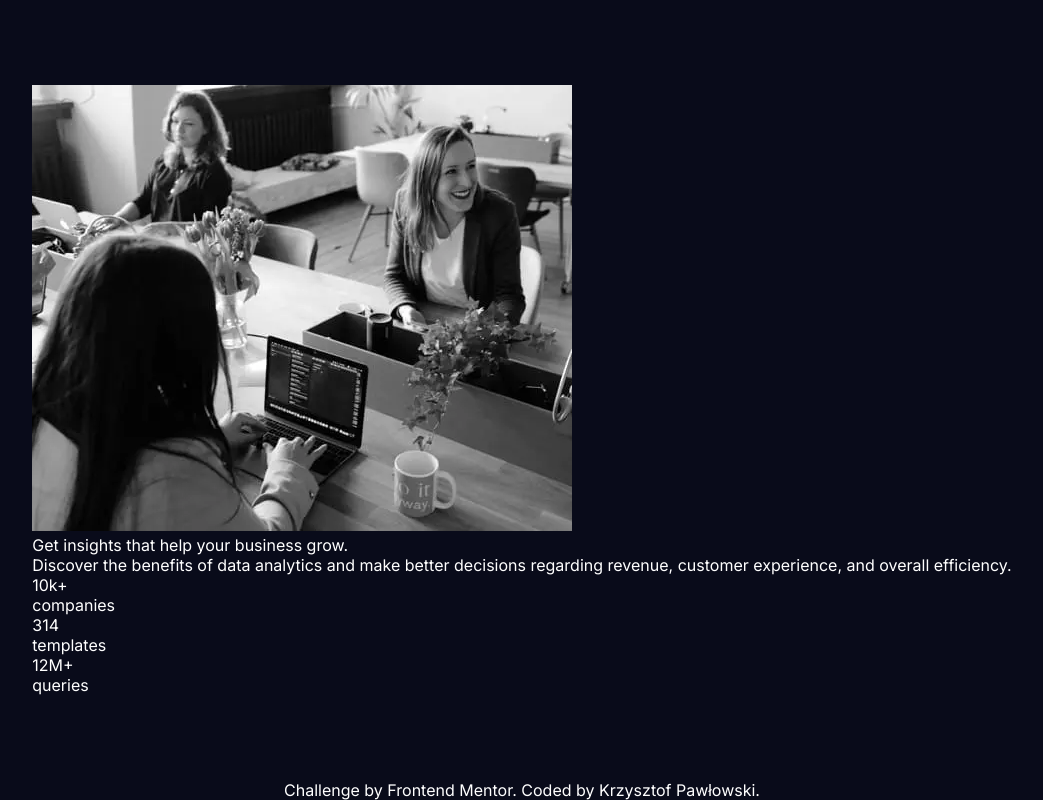
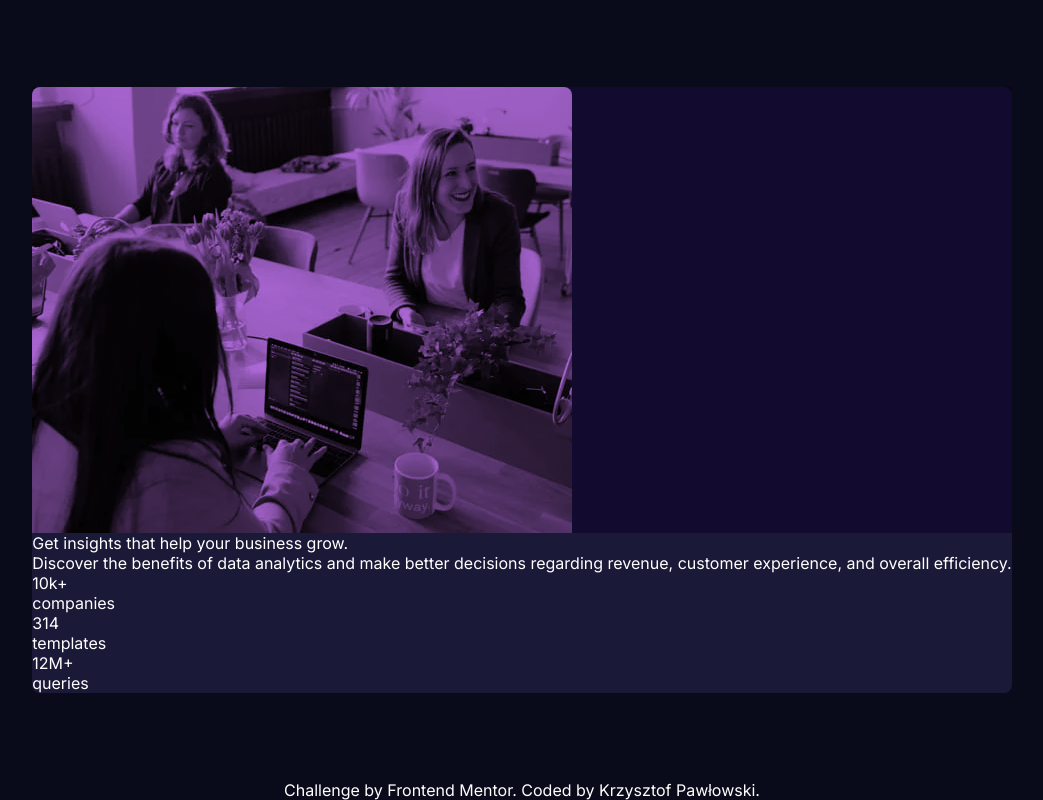
Before and after one commit to KP1976/stats-preview-card, a plain HTML site: page index.html in a window 1280 px wide. Shown: the whole page, without its empty margins (118-1161 px from the left). Drawn offline with Linux system fonts and the light colour scheme.

Commit message:
Add styles to the image.

```diff
--- a/index.html
+++ b/index.html
@@ -22,8 +22,8 @@
   <body>
     <main>
       <article class="card">
-        <div class="card__image-overlay">
-          <picture class="card__image-container">
+        <div class="card__image-container">
+          <picture>
             <source
               media="(max-width: 735px)"
               srcset="./assets/images/image-header-mobile.webp"
@@ -33,12 +33,14 @@
               srcset="./assets/images/image-header-desktop.webp"
             />
             <img
-              src="./assets/images/image-header-mobile.jpg"
-              alt="image-header-desktop"
+              src="./assets/images/image-header-desktop.jpg"
+              alt="image-header"
               class="card__image"
             />
           </picture>
+          <div class="card__image-overlay"></div>
         </div>
+
         <div class="card__content">
           <header class="card__header">
             <h1>Get <span>insights</span> that help your business grow.</h1>
--- /dev/null
+++ b/scss/components/_card.scss
@@ -0,0 +1,27 @@
+.card {
+  background-color: $dark-saturated-blue;
+  border-radius: $border-radius-8;
+
+  &__image-container {
+    position: relative;
+  }
+
+  &__image {
+    border-radius: $border-radius-8 $border-radius-8 0 0;
+    display: block;
+    object-fit: cover;
+  }
+
+  &__image-overlay {
+    align-items: center;
+    background-color: $soft-violet;
+    display: flex;
+    mix-blend-mode: multiply;
+    height: 100%;
+    justify-content: center;
+    left: 0;
+    position: absolute;
+    top: 0;
+    width: 100%;
+  }
+}
--- a/scss/main.scss
+++ b/scss/main.scss
@@ -8,6 +8,7 @@
 @import "base/base";
 
 // Components
+@import "components/card";
 
 // Layout
 @import "layout/footer";
```
Also changed, not shown: css/main.css.
